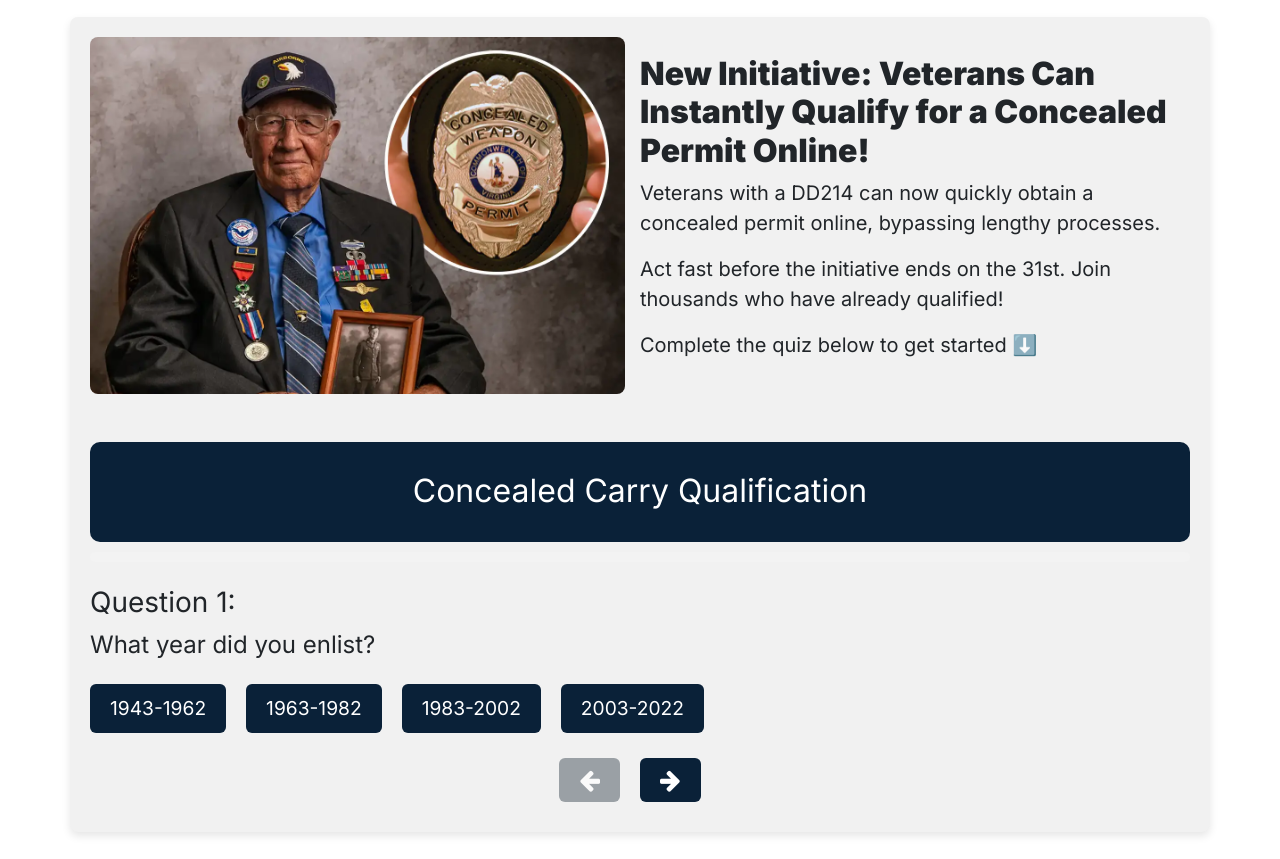
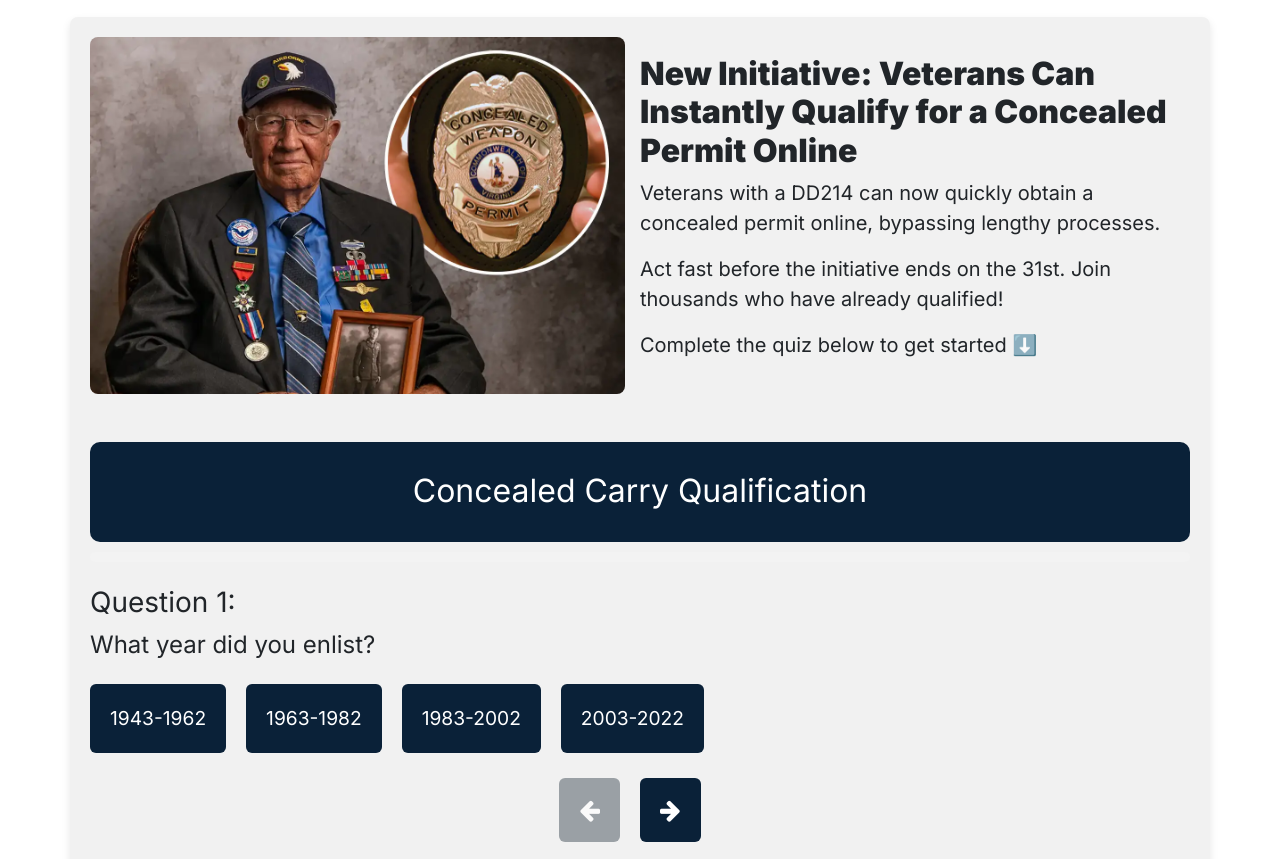
Before and after one commit to Riley-Naidoo/concealed-permit, a plain HTML site: page index.html in a window 1280 px wide. Shown: the part 93-952 px from the top of the page. Drawn offline with nearby package versions, Linux system fonts and the light colour scheme.

Commit message:
Update index.html

```diff
--- a/index.html
+++ b/index.html
@@ -141,7 +141,8 @@ transition: width 0.3s ease;
     align-items: center;
     justify-content: center;
     font-size: 1.2rem;
-    padding: 10px 20px;
+    padding: 20px 20px;
+
 }
 
 .fa-arrow-left, .fa-arrow-right {
@@ -218,7 +219,7 @@ transition: width 0.3s ease;
                 <img class="img-responsive" src="vet-img.webp" alt="Veterans Image">
             </div>
             <div class="container-text">
-				<h2>New Initiative: Veterans Can Instantly Qualify for a Concealed Permit Online!</h2>
+				<h2>New Initiative: Veterans Can Instantly Qualify for a Concealed Permit Online</h2>
                 <p>Veterans with a DD214 can now quickly obtain a concealed permit online, bypassing lengthy processes.</p>
                 <p>Act fast before the initiative ends on the 31st. Join thousands who have already qualified!</p>
                 <p>Complete the quiz below to get started ⬇️</p>
```
